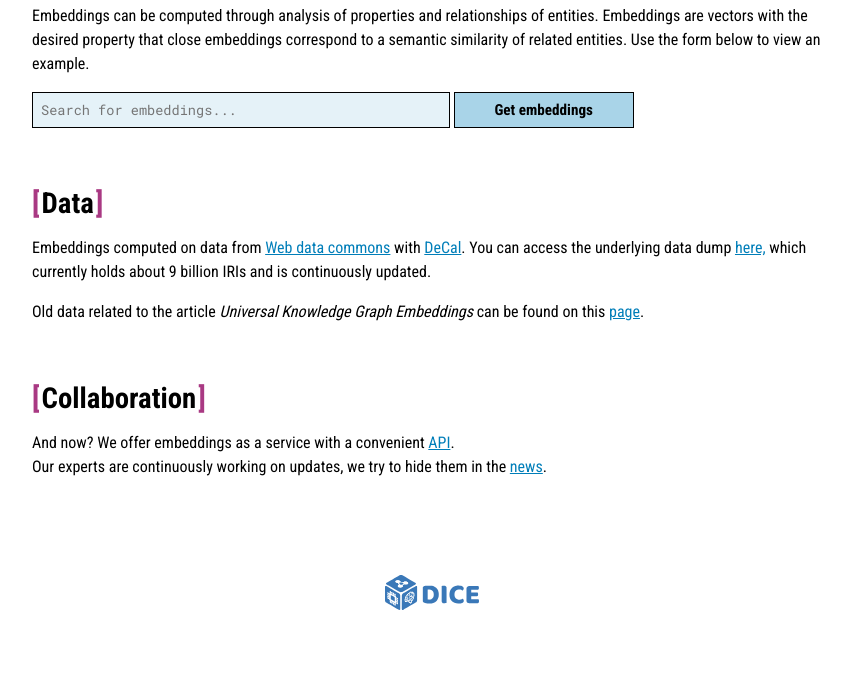
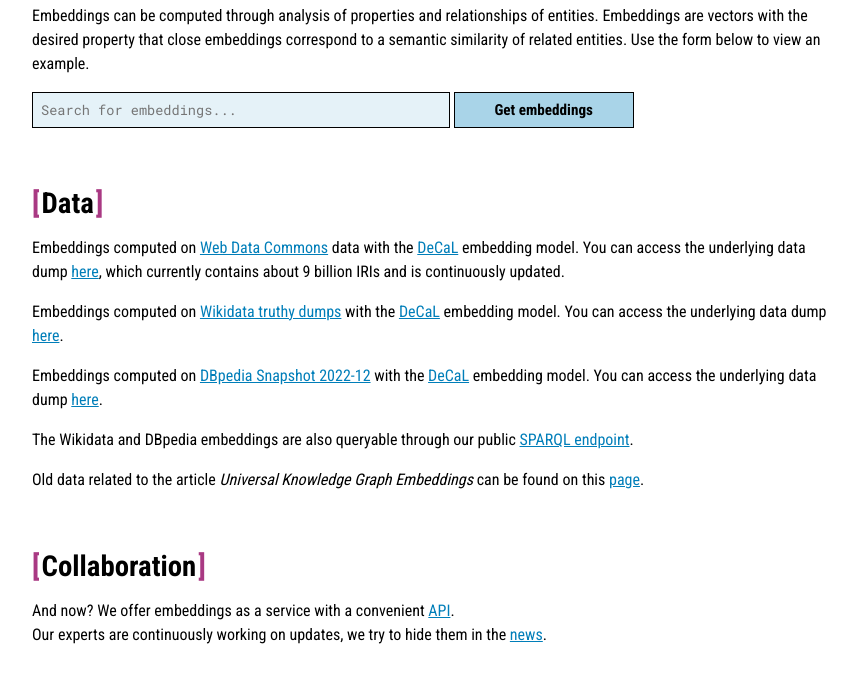
Before and after one commit to dice-group/embeddings.cc, a Flask app: template webservice_public/templates/index.htm in a window 1280 px wide. Shown: the part 650-1342 px from the top of the page, without its empty margins (208-1065 px from the left). Before the commit the page ends 1260 px from the top, so only its background shows below. Run offline with Flask 2, Linux system fonts and the light colour scheme; the template is opened without the code that fills it, so the values that code supplies are empty; some libraries are stand-ins or nearby versions.

Commit message:
desc add data section

```diff
--- a/webservice_public/templates/index.htm
+++ b/webservice_public/templates/index.htm
@@ -88,18 +88,38 @@
         <h2>Data</h2>
 
         <p>
-            Embeddings computed on data from
-            <a target="_blank" href="https://webdatacommons.org/structureddata/2023-12/stats/stats.html"> Web data
-                commons</a> with <a target="_blank"
-                href="https://www.bibsonomy.org/bibtex/2ac49956ebfe267691c250c9d62aeee21/dice-research">DeCal</a>.
+            Embeddings computed on <a target="_blank"
+                href="https://webdatacommons.org/structureddata/2023-12/stats/stats.html">Web Data Commons</a> data
+            with the <a target="_blank"
+                href="https://www.bibsonomy.org/bibtex/2ac49956ebfe267691c250c9d62aeee21/dice-research">DeCaL</a>
+            embedding model.
             You can access the underlying data dump <a target="_blank"
-                href="https://files.dice-research.org/datasets/WHALE/WDC/embeddings/">here,</a> which currently holds
-            about 9
-            billion IRIs and is continuously updated.
+                href="https://files.dice-research.org/datasets/WHALE/WDC/embeddings/">here</a>, which currently
+            contains about 9 billion IRIs and is continuously updated.
+        </p>
+        <p>
+            Embeddings computed on <a target="_blank"
+                href="https://dumps.wikimedia.org/wikidatawiki/entities/">Wikidata truthy dumps</a> with the <a
+                target="_blank"
+                href="https://www.bibsonomy.org/bibtex/2ac49956ebfe267691c250c9d62aeee21/dice-research">DeCaL</a>
+            embedding model. You can access the underlying data dump <a target="_blank"
+                href="https://files.dice-research.org/datasets/WHALE/IEEE_Big_Data/wikidata/">here</a>.
+        </p>
+        <p>
+            Embeddings computed on <a target="_blank"
+                href="https://www.dbpedia.org/blog/dbpedia-snapshot-2022-12-release/">DBpedia Snapshot 2022-12</a>
+            with the <a target="_blank"
+                href="https://www.bibsonomy.org/bibtex/2ac49956ebfe267691c250c9d62aeee21/dice-research">DeCaL</a>
+            embedding model. You can access the underlying data dump <a target="_blank"
+                href="https://files.dice-research.org/datasets/WHALE/IEEE_Big_Data/dbpedia/">here</a>.
+        </p>
+        <p>
+            The Wikidata and DBpedia embeddings are also queryable through our public <a target="_blank"
+                href="https://sparql.embeddings.cc/ui">SPARQL endpoint</a>.
         </p>
         <p>
             Old data related to the article <i>Universal Knowledge Graph Embeddings</i> can be found on this <a
-                href="/old">page</a>.
+                href="https://embeddings.cc/old">page</a>.
         </p>
 
         <h2>Collaboration</h2>
```
